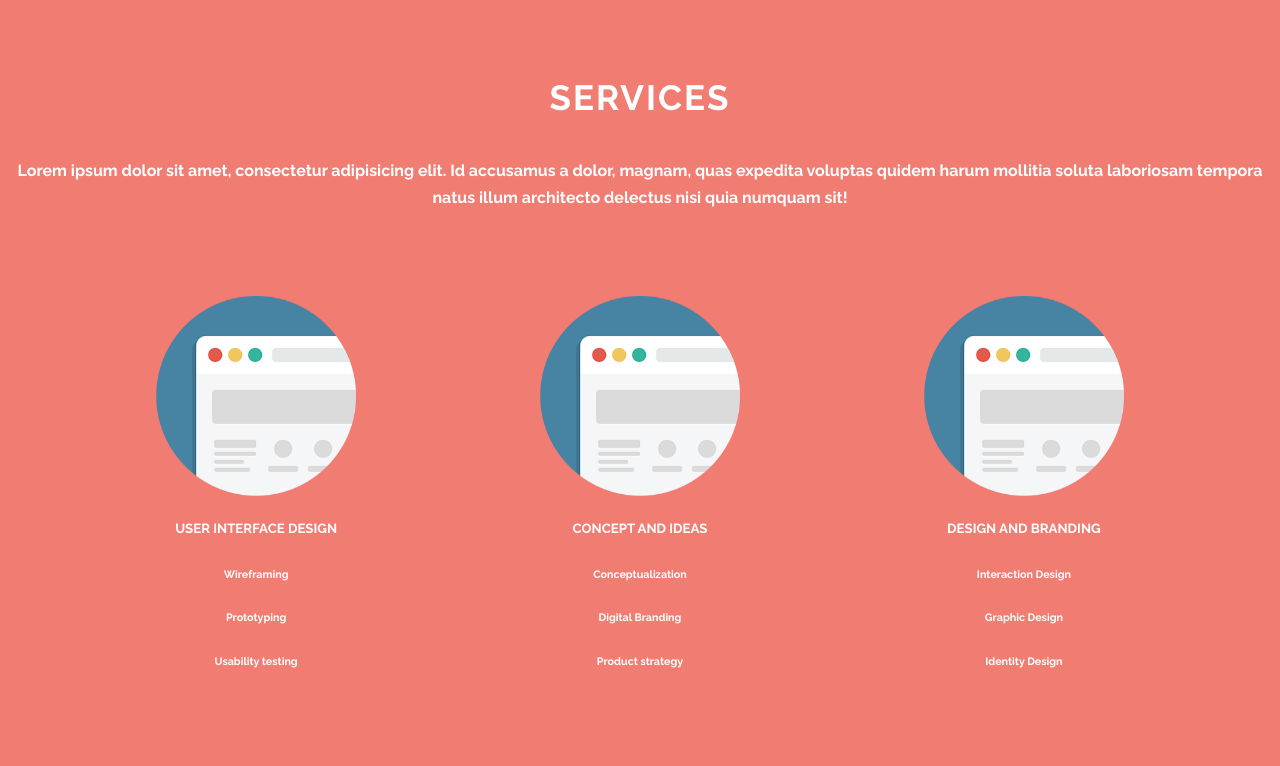
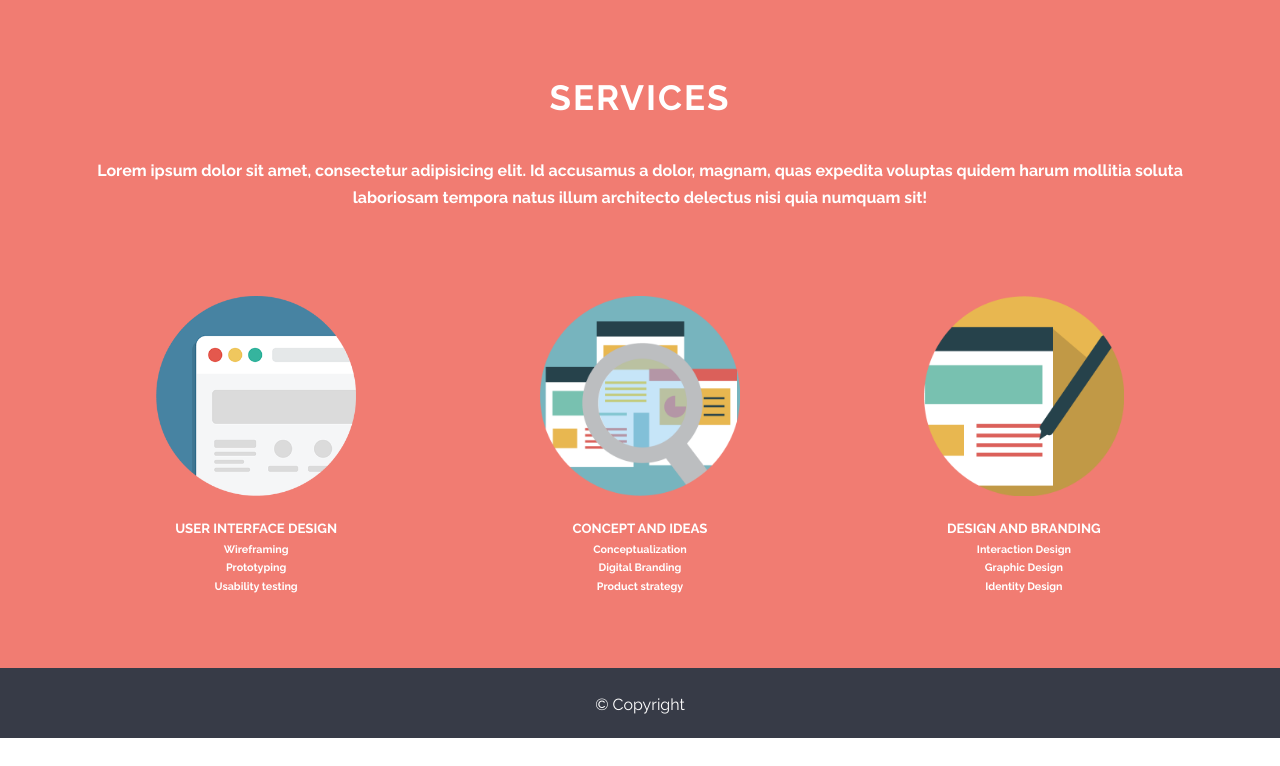
Before and after one commit to berenisser/applove, a plain HTML site: page index.html in a window 1280 px wide. Shown: the part 636-1402 px from the top of the page. After the commit the page ends 1374 px from the top, so only its background shows below. Drawn offline with Linux system fonts and the light colour scheme.

Commit message:
All changes to Applove guiado

```diff
--- a/css/main.css
+++ b/css/main.css
@@ -36,9 +36,6 @@ a {
 a:hover {
   color: #E95853;
 }
-
-
-
 
 
 .link{
@@ -111,3 +108,16 @@ header{
   font-size: 35px;
   letter-spacing: 2px;
 }
+
+h4{
+  padding: 0 70px;
+  text-align: center;
+}
+
+footer{
+  text-align: center;
+  height: 70px;
+  background-color: #373b47;
+  color: white;
+  padding-top: 7px;
+}
--- a/index.html
+++ b/index.html
@@ -38,26 +38,30 @@
 			<div class="box-services">
 				<img src="assets/images/website.png" alt="Website" width="200">
 				<h5 class="mb-0">USER INTERFACE DESIGN</h5>
-				<h6 class="m-0">Wireframing</h6>
-				<h6 class="m-0">Prototyping</h6>
-				<h6 class="m-0">Usability testing</h6>
+				<h6 class="mb-0 mt-0">Wireframing</h6>
+				<h6 class="mb-0 mt-0">Prototyping</h6>
+				<h6 class="mb-0 mt-0">Usability testing</h6>
 			</div>
 			<div class="box-services">
-				<img src="assets/images/website.png" alt="Website" width="200">
+				<img src="assets/images/img-1.png" alt="Website" width="200">
 				<h5 class="mb-0">CONCEPT AND IDEAS</h5>
-				<h6 class="m-0">Conceptualization</h6>
-				<h6 class="m-0">Digital Branding</h6>
-				<h6 class="m-0">Product strategy</h6>
+				<h6 class="mb-0 mt-0">Conceptualization</h6>
+				<h6 class="mb-0 mt-0">Digital Branding</h6>
+				<h6 class="mb-0 mt-0">Product strategy</h6>
 			</div>
 			<div class="box-services">
-				<img src="assets/images/website.png" alt="Website" width="200">
+				<img src="assets/images/lapiz.png" alt="Website" width="200">
 				<h5 class="mb-0">DESIGN AND BRANDING</h5>
-				<h6 class="m-0">Interaction Design</h6>
-				<h6 class="m-0">Graphic Design</h6>
-				<h6 class="m-0">Identity Design</h6>
+				<h6 class="mb-0 mt-0">Interaction Design</h6>
+				<h6 class="mb-0 mt-0">Graphic Design</h6>
+				<h6 class="mb-0 mt-0">Identity Design</h6>
 			</div>
 		</div>
 	</section>
+
+	<footer>
+		<p>© Copyright</p>
+	</footer>
 	<!-- Enlaza tu JS aquí -->
 	<script src="js/app.js"></script>
 </body>
```
